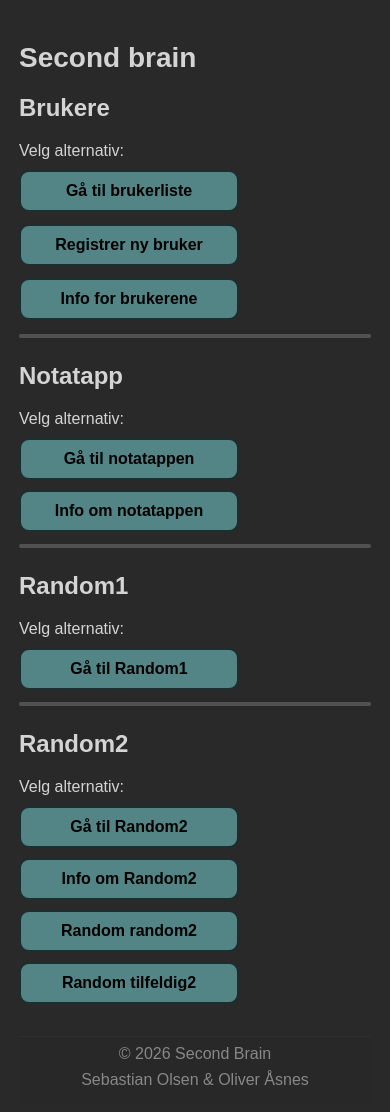
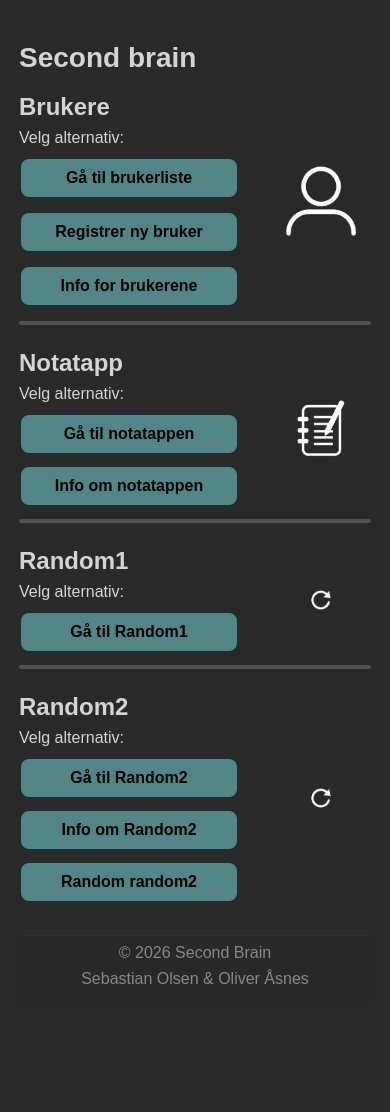
Before and after one commit to Sep-aa/Second-brain, a Django app: page / in a window 390 px wide. After the commit the page ends 984 px from the top, so only its background shows below. Run offline with Django 5.2, Linux system fonts and the light colour scheme.

Commit message:
Add images and refactor main page layout
Load static assets in main.html, reorganize section markup into .brukere-container/.notat-container wrappers and move controls into content divs so each section can display an icon alongside its text. Add three new images (user.png, notes.png, random.png) to static/img and update template to reference them via {% static %}. Extend CSS with layout helpers (.brukere-container, .notat-container, .*-content, .Bilde) to align content and images and adjust spacing for a cleaner, responsive layout.

```diff
--- a/second_brain/brukere/templates/main.html
+++ b/second_brain/brukere/templates/main.html
@@ -5,6 +5,7 @@
   @Last Modified time: 2026-02-04 09:13:14
 -->
 {% extends "base.html" %}
+{% load static %}
 
 {% block title %}
     Second brain
@@ -14,6 +15,8 @@
     <h1 class="Overskrift">Second brain</h1>
     <section>
         <article class="brukere">
+            <div class="brukere-container">
+                <div class="brukere-content">
                     <h2>Brukere</h2>
                     <article class="controls">
                         <p>Velg alternativ:</p>
@@ -21,34 +24,51 @@
                         <button><a href="brukereNY/" class="brukerknapp">Registrer ny bruker</a></button>
                         <button><a href="brukere/" class="brukerknapp">Info for brukerene</a></button>
                     </article>
+                </div>
+                <img src="{% static 'img/user.png' %}" alt="Ikkebilde" width="100px" class="Bilde">
+            </div>
             <hr class="linje" />
         </article>
         <article class="notat">
+            <div class="notat-container">
+                <div class="notat-content">
                     <h2>Notatapp</h2>
                     <article class="controls">
                         <p>Velg alternativ:</p>
                         <button><a href="notatapp/" class="brukerknapp">Gå til notatappen</a></button>
                         <button><a href="notatappinfo/" class="brukerknapp">Info om notatappen</a></button>
                     </article>
+                </div>
+                <img src="{% static 'img/notes.png' %}" alt="Ikkebilde" width="100px" class="Bilde">
+            </div>
             <hr class="linje" />
         </article>
         <article class="notat">
+            <div class="notat-container">
+                <div class="notat-content">
                     <h2>Random1</h2>
                     <article class="controls">
                         <p>Velg alternativ:</p>
                         <button><a href="random1/" class="brukerknapp">Gå til Random1</a></button>
                     </article>
+                </div>
+                <img src="{% static 'img/random.png' %}" alt="Ikkebilde" width="100px" class="Bilde">
+            </div>
             <hr class="linje" />
         </article>
         <article class="notat">
+            <div class="notat-container">
+                <div class="notat-content">
                     <h2>Random2</h2>
                     <article class="controls">
                         <p>Velg alternativ:</p>
                         <button><a href="random2/" class="brukerknapp">Gå til Random2</a></button>
                         <button><a href="random2info/" class="brukerknapp">Info om Random2</a></button>
                         <button><a href="random2/" class="brukerknapp">Random random2</a></button>
-                <button><a href="random2info/" class="brukerknapp">Random tilfeldig2</a></button>
                     </article>
+                </div>
+                <img src="{% static 'img/random.png' %}" alt="Ikkebilde" width="100px" class="Bilde">
+            </div>
         </article>
     </section>
 
--- a/second_brain/static/css/style.css
+++ b/second_brain/static/css/style.css
@@ -161,3 +161,48 @@ li:hover {
     background: rgba(94, 94, 94, 0.76);
     margin: 12px 0;
 }
+
+.brukere-container {
+    display: flex;
+    justify-content: space-between;
+    align-items: center;
+    gap: 20px;
+}
+
+.brukere-content {
+    flex: 1;
+}
+
+.brukere-content h2 {
+    margin-top: 0;
+    margin-bottom: 0;
+}
+
+.brukere-content .controls {
+    margin-top: 0.5rem;
+}
+
+.notat-container {
+    display: flex;
+    justify-content: space-between;
+    align-items: center;
+    gap: 20px;
+}
+
+.notat-content {
+    flex: 1;
+}
+
+.notat-content h2 {
+    margin-top: 0;
+    margin-bottom: 0;
+}
+
+.notat-content .controls {
+    margin-top: 0.5rem;
+}
+
+.Bilde {
+    margin: 0px;
+    flex-shrink: 0;
+}
```
Also changed, not shown: second_brain/static/img/notes.png (added), second_brain/static/img/random.png (added), second_brain/static/img/user.png (added). Lines whose indentation alone changed are shown as unchanged.
